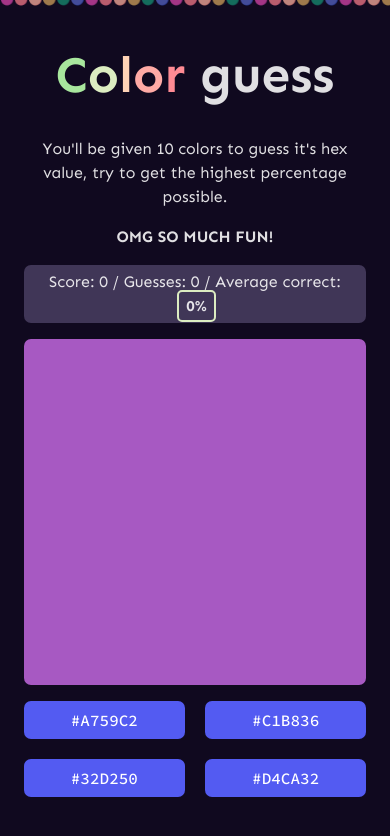
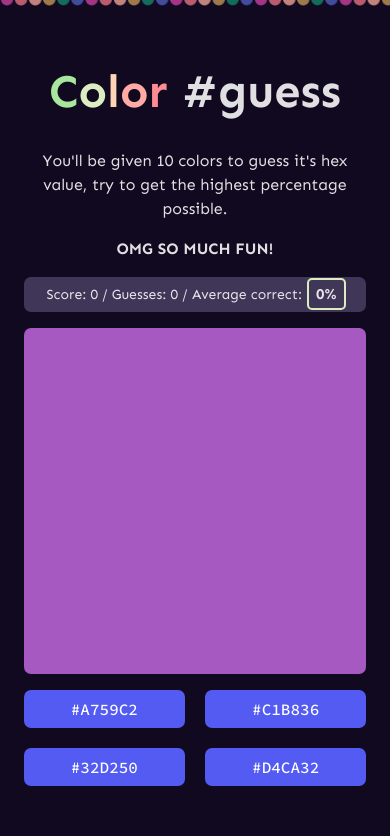
Before and after one commit to mikowl/hex-color-game, a React (Vite) app: page / in a window 390 px wide. Shown: the top 836 px of the page. Built offline with nearby package versions, Linux system fonts and the light colour scheme.

Commit message:
Style improvements for the smaller screens

```diff
--- a/src/App.css
+++ b/src/App.css
@@ -119,5 +119,21 @@
     flex-basis: auto;
   }
 }
-@media screen and (min-width: 768px) {
+@media screen and (max-width: 400px) {
+  .dashboard {
+    font-size: 0.875rem;
+  }
+  .hex-color-game h1 {
+    font-size: 12vw;
+    margin-top: 0.5rem;
+  }
 }
+@media screen and (max-width: 320px) {
+  p {
+    font-size: 0.9375rem;
+    line-height: 1.4;
+  }
+  .dashboard {
+    font-size: 12px;
+  }
+}
--- a/src/App.tsx
+++ b/src/App.tsx
@@ -117,7 +117,7 @@ function App() {
         <span>o</span>
         <span>l</span>
         <span>o</span>
-        <span>r</span> guess
+        <span>r</span> #guess
       </h1>
       <p>
         You'll be given 10 colors to guess it's hex value, try to get the
```
